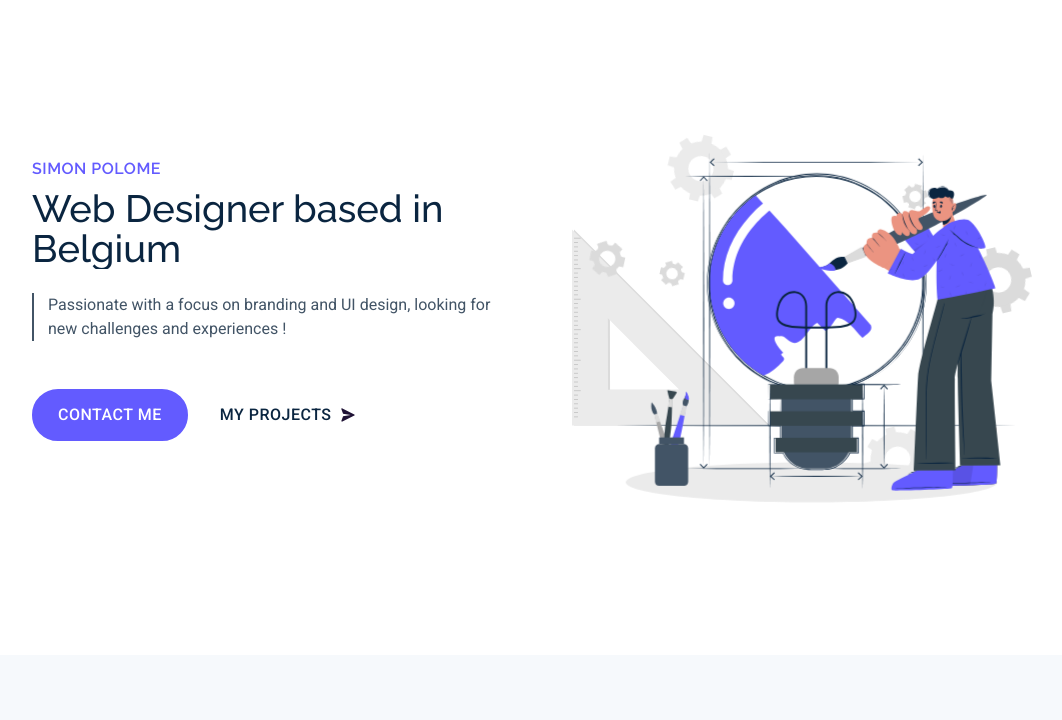
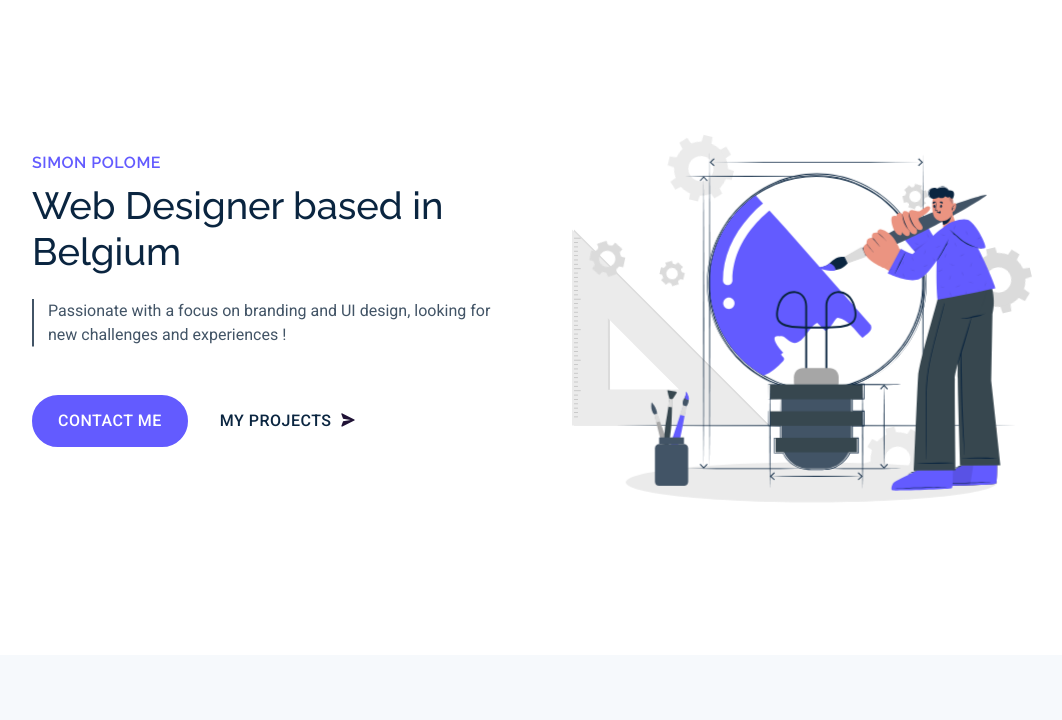
Before and after one commit to SimonPolome/Portfolio, a website: page src/index.html in a window 1280 px wide. Shown: the part 80-800 px from the top of the page, without its empty margins (108-1170 px from the left). Drawn offline with nearby package versions, Linux system fonts and the light colour scheme; files that its build step writes are made by us from their sources.

Commit message:
last commit

```diff
--- a/src/assets/sass/_type.scss
+++ b/src/assets/sass/_type.scss
@@ -11,7 +11,7 @@
 }
 .title--big{
   font-size: 38px;
-  line-height: 40px;
+  line-height: 120%;
   font-weight: 500;
 }
 .title--medium{
```
Also changed, not shown: src/assets/sass/main.scss (+0 -8 lines), src/index.html (+0 -1 lines), src/assets/js/main.js (line endings or trailing spaces), src/assets/sass/_animation.scss (line endings or trailing spaces), src/assets/sass/_layout.scss (line endings or trailing spaces).
